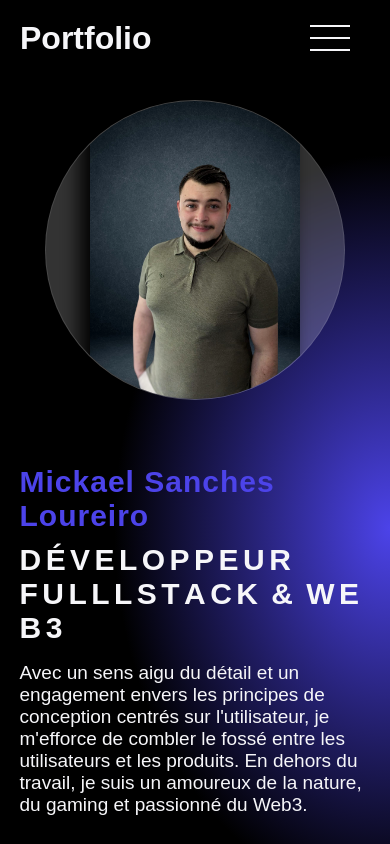
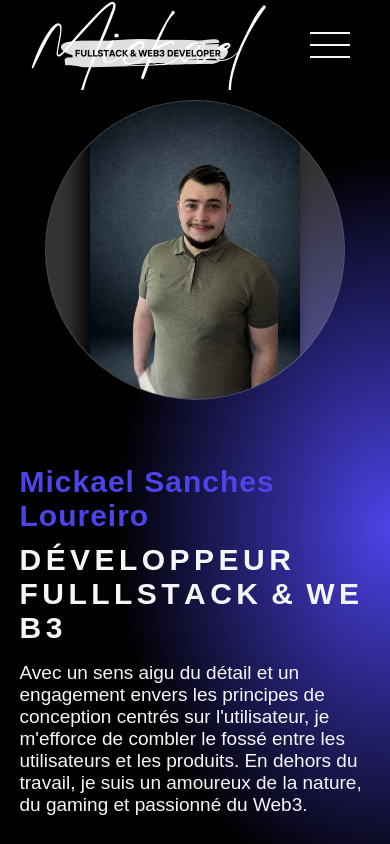
Before and after one commit to MickaelSanches/portfolio, an Astro site: page / in a window 390 px wide. Shown: the top 844 px of the page. Built offline with nearby package versions, Linux system fonts and the light colour scheme; Astro itself is replaced by a stand-in of ours; no server answers; a web font is replaced by a local one.

Commit message:
Replace Portfolio text with logo

```diff
--- a/src/components/header/Header.astro
+++ b/src/components/header/Header.astro
@@ -1,5 +1,7 @@
 <header class="header">
-    <h1 id="accueil">Portfolio</h1>
+  <a href="#accueil">
+    <img src="/LogoMike.png" alt="Logo de Mickael Sanches Loureiro" id="accueil-logo" class="logo" />
+  </a>
   <nav class="nav">
     <ul class="ul-nav">
       <a href="#accueil">
@@ -65,23 +67,30 @@
 <style is:global>
   .header {
     position: fixed;
-      height: 80px;
+    height: 90px;
     background-color: #0000009f;
     width: 100%;
     padding: 20px 20px;
     color: #f6f6f9;
     display: flex;
     justify-content: space-between;
+    align-items: center;
     overflow: hidden;
-
     margin: 0 auto;
     z-index: 1000;
   }
-    .header h1 {
-      display: inline-block;
-      position: relative;
-      z-index: 20;
+
+  .logo-container {
+    display: flex;
+    align-items: center;
   }
+
+  .logo {
+    height: 250px;
+    margin-right: 20px;
+    margin-top: 20px;
+  }
+
   .nav {
     position: relative;
     display: flex;
@@ -89,6 +98,7 @@
     align-items: center;
     color: #f6f6f9;
   }
+
   .ul-nav {
     position: relative;
     display: flex;
@@ -98,6 +108,7 @@
     text-decoration: none;
     color: #f6f6f9;
   }
+
   .li-nav {
     position: relative;
     list-style: none;
@@ -107,6 +118,7 @@
     padding: 4px 2px;
     text-align: center;
   }
+
   .li-nav::before {
     content: "";
     position: absolute;
@@ -115,10 +127,12 @@
     background-color: #0B0388;
     bottom: -3px;
   }
+
   .li-nav:hover::before {
     width: 100%;
     transition: 0.4s;
   }
+
   .li-nav:hover {
     color: #4C43E9;
   }
@@ -130,8 +144,8 @@
   .menu-drop {
     display: none;
   }
+
   /* responsive */
-
   @media (max-width: 720px) {
     .menu-drop {
       display: block;
@@ -142,18 +156,11 @@
     .header {
       position: fixed;
       display: flex;
-
       justify-items: center;
       justify-content: space-between;
       top: 0;
       left: 0;
       z-index: 100;
-        /* background: rgba(255,255,255,0.1);
-          -webkit-backdrop-filter: blur(3px);
-          backdrop-filter: blur(3px); */
-      }
-      h1 {
-        display: inline-block;
     }
     .container-bnt-menu {
       position: relative;
@@ -199,18 +206,16 @@
       text-align: center;
       width: 100%;
       margin: 0;
-
     }
     .li-nav:hover {
-        background-color: #4C43E9;
-        color : #000
+      background-color: #4c43e9;
+      color: #000;
     }
     .li-nav:hover::before {
       content: "";
       width: 0;
       height: 0;
     }
-
     .menu-active {
       right: 0px;
       transition: right 0.4s ease-in-out;
```
Lines whose indentation alone changed are shown as unchanged.
